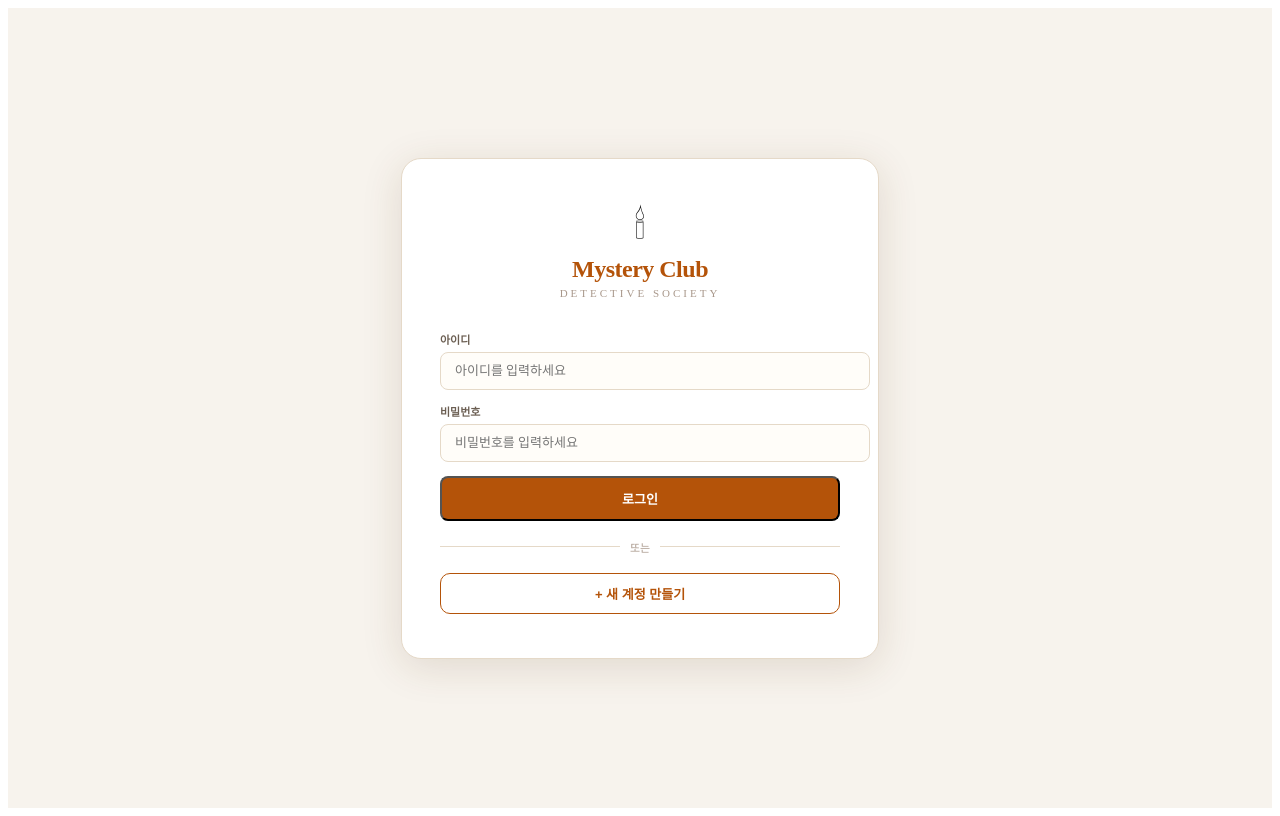
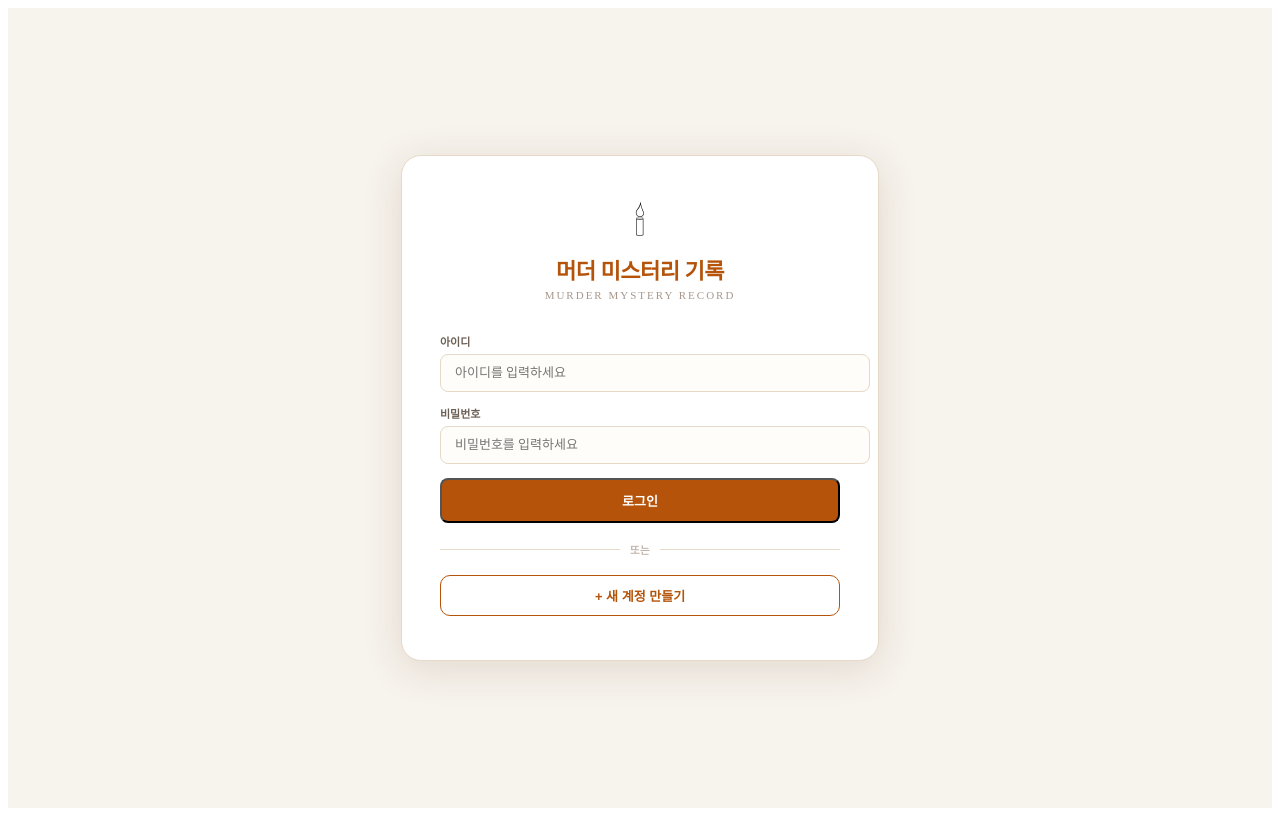
Before and after one commit to ghaud21-art/mystery-club, a React (Vite) app: page / in a window 1280 px wide. Built offline with nearby package versions, Linux system fonts and the light colour scheme.

Commit message:
Update murder_mystery_v4.jsx

```diff
--- a/src/murder_mystery_v4.jsx
+++ b/src/murder_mystery_v4.jsx
@@ -274,8 +274,8 @@ function Login({mbs,onLogin,onSignup}){
       <div style={{width:400,background:T.card,borderRadius:20,padding:"44px 38px",border:`1px solid ${T.border}`,boxShadow:"0 8px 40px rgba(92,60,24,.14)"}}>
         <div style={{textAlign:"center",marginBottom:32}}>
           <div style={{fontSize:38,marginBottom:8}}>🕯</div>
-          <div style={{fontSize:24,fontWeight:900,color:T.gold,letterSpacing:-0.5}}>Mystery Club</div>
-          <div style={{fontSize:11,color:T.muted,marginTop:4,letterSpacing:3,fontWeight:500}}>DETECTIVE SOCIETY</div>
+          <div style={{fontSize:22,fontWeight:900,color:T.gold,letterSpacing:-0.5}}>머더 미스터리 기록</div>
+          <div style={{fontSize:11,color:T.muted,marginTop:4,letterSpacing:2,fontWeight:500}}>MURDER MYSTERY RECORD</div>
         </div>
         <div style={{display:"flex",flexDirection:"column",gap:13,marginBottom:6}}>
           <Fld label="아이디">
@@ -462,8 +462,8 @@ function Sidebar({page,setPage,me,badge,onLogout}){
   return (
     <div style={{width:214,background:T.card,borderRight:`1px solid ${T.border}`,display:"flex",flexDirection:"column",position:"sticky",top:0,height:"100vh"}}>
       <div style={{padding:"20px 18px 14px",borderBottom:`1px solid ${T.border}`}}>
-        <div style={{fontFamily:"'Noto Sans KR',sans-serif",fontSize:16,fontWeight:700,color:T.gold}}>🕯 Mystery Club</div>
-        <div style={{fontSize:9,color:T.muted,letterSpacing:2,marginTop:2}}>DETECTIVE SOCIETY</div>
+        <div style={{fontFamily:"'Noto Sans KR',sans-serif",fontSize:13,fontWeight:900,color:T.gold}}>머더 미스터리 기록</div>
+        <div style={{fontSize:9,color:T.muted,letterSpacing:1,marginTop:2}}>MURDER MYSTERY RECORD</div>
       </div>
       <nav style={{flex:1,padding:"8px 0",overflowY:"auto"}}>
         {NAV.map(n=>{
@@ -1015,9 +1015,9 @@ function RecForm({scens,me,init,onSave,onClose}){
 
 function ScenForm({me,onSave,onClose}){
   const [f,setF]=useState({title:"",theme:"공포",pl:"4-6",time:120,diff:3,tags:"",note:"",st:"pending"});
-  const [chars,setChars]=useState([{name:"",hint:"",roleType:"조연"}]);
+  const [chars,setChars]=useState([{name:"",hint:""}]);
   const u=(k,v)=>setF(p=>({...p,[k]:v}));
-  const addChar=()=>setChars(p=>[...p,{name:"",hint:"",roleType:"조연"}]);
+  const addChar=()=>setChars(p=>[...p,{name:"",hint:""}]);
   const rmChar=i=>setChars(p=>p.filter((_,idx)=>idx!==i));
   const updateChar=(i,k,v)=>setChars(p=>p.map((c,idx)=>idx===i?{...c,[k]:v}:c));
   return(
@@ -1038,11 +1038,8 @@ function ScenForm({me,onSave,onClose}){
         </div>
         {chars.map((c,i)=>(
           <div key={i} style={{display:"flex",gap:7,marginBottom:7,alignItems:"center"}}>
-            <input value={c.name} onChange={e=>updateChar(i,"name",e.target.value)} placeholder="이름" style={{...inp,flex:1}} />
-            <input value={c.hint} onChange={e=>updateChar(i,"hint",e.target.value)} placeholder="힌트 (공개)" style={{...inp,flex:2}} />
-            <select value={c.roleType} onChange={e=>updateChar(i,"roleType",e.target.value)} style={{...inp,flex:1,width:"auto"}}>
-              {["탐정","범인","조연","피해자","목격자"].map(r=><option key={r}>{r}</option>)}
-            </select>
+            <input value={c.name} onChange={e=>updateChar(i,"name",e.target.value)} placeholder="캐릭터 이름" style={{...inp,flex:1}} />
+            <input value={c.hint} onChange={e=>updateChar(i,"hint",e.target.value)} placeholder="캐릭터 설명 (공개)" style={{...inp,flex:2}} />
             {chars.length>1&&<button className="btn" onClick={()=>rmChar(i)} style={{color:T.red,background:"none",fontSize:16,flexShrink:0}}>✕</button>}
           </div>
         ))}
```
